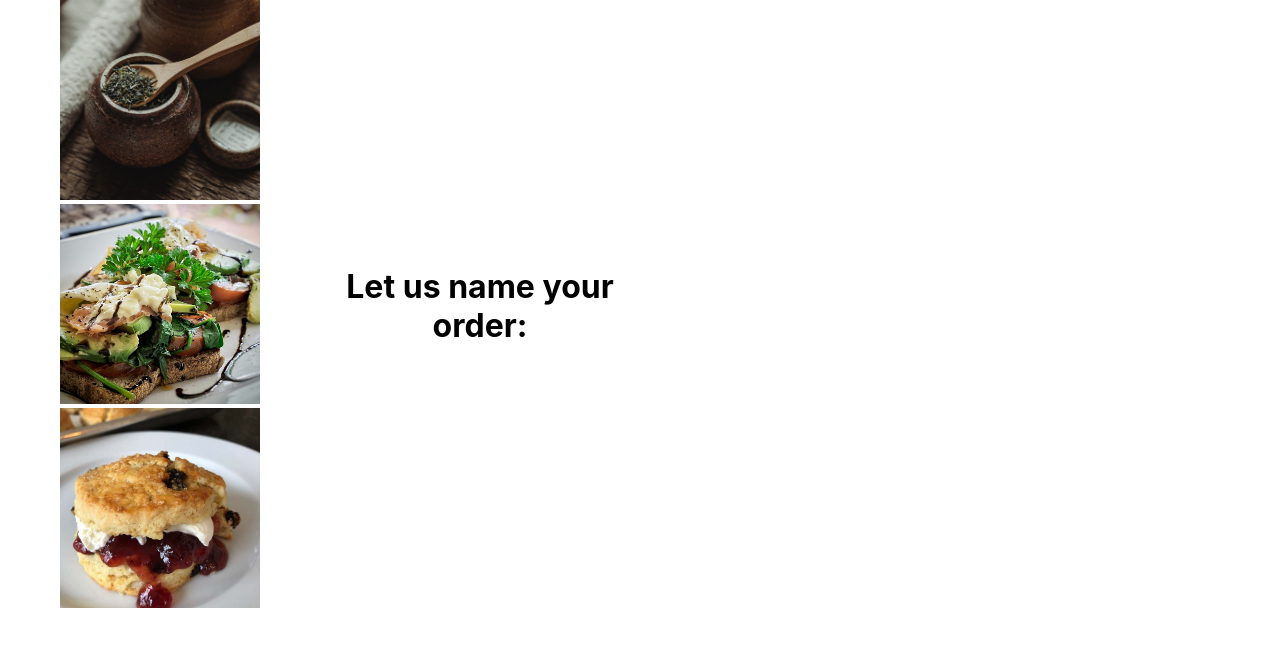
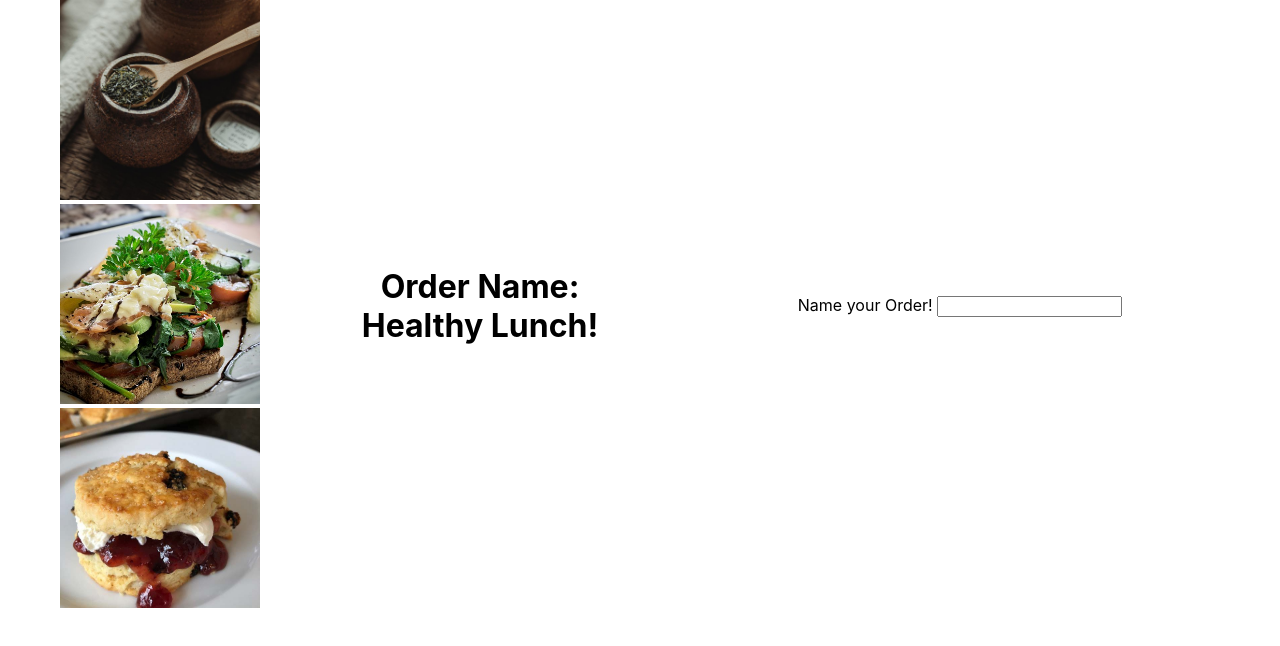
Before and after one commit to jenna-graham/fast-food-fs-react, a React (Create React App) app: page / in a window 1280 px wide. Shown: the top 646 px of the page. Built offline with nearby package versions, Linux system fonts and the light colour scheme.

Commit message:
added city input

```diff
--- a/src/App.js
+++ b/src/App.js
@@ -7,7 +7,7 @@ function App() {
   const [tea, setTea] = useState(1);
   const [savory, setSavory] = useState(1);
   const [sweet, setSweet] = useState(1);
-  const [orderName, setOrderName] = useState('');
+  const [orderName, setOrderName] = useState('Healthy Lunch!');
   const [instructions, setInstructions] = useState([]);
   const [instructionsInForm, setInstructionsInForm] = useState('');
 
@@ -18,9 +18,9 @@ function App() {
         savory={savory}
         sweet={sweet}
       />
-      <h1>Let us name your order:</h1>
+      <h1>Order Name: {orderName}</h1>
       <div className="order-input">
-        <OrderNameInput />
+        <OrderNameInput setOrderName={setOrderName}/>
       </div>
 
 
--- a/src/OrderNameInput.js
+++ b/src/OrderNameInput.js
@@ -1,10 +1,10 @@
 import React from 'react';
 
-export default function OrderNameInput() {
+export default function OrderNameInput({ setOrderName }) {
   return (
     <section>
       <label>
-
+        Name your Order! <input onChange={e => setOrderName(e.target.value)}/>
       </label>
     </section>
   );
```
